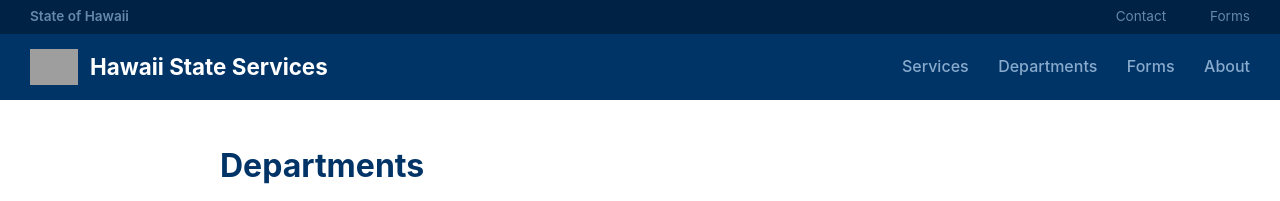
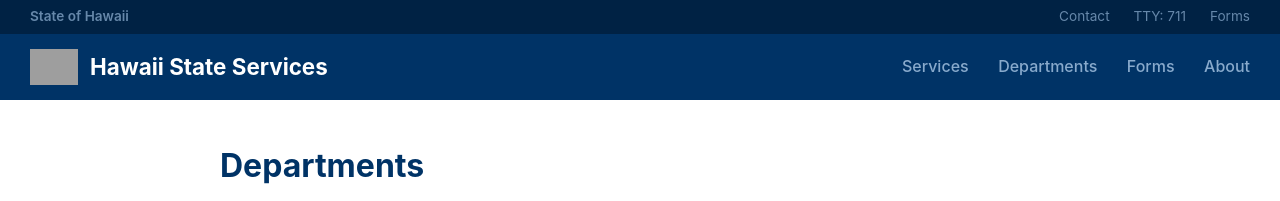
Before and after one commit to anabil25/hi-state-services, a Jekyll site: the page built from departments.html, in a window 1280 px wide and 900 px high. Shown: the top 201 px of the window. Built offline with Jekyll 4.4.1, drawn with Linux system fonts in a browser that asks for light colours; grey boxes are pictures that could not be loaded.

Commit message:
Fix: empty TTY anchor tags fail axe link-name rule (WCAG 2.4.4) (#77)
* Initial plan

* Fix accessibility: add discernible text to empty TTY links

Agent-Logs-Url: https://github.com/anabil25/hi-state-services/sessions/fc514100-7022-4c08-a080-bc410bd2b1db

Co-authored-by: anabil25 <128008677+anabil25@users.noreply.github.com>

---------

Co-authored-by: copilot-swe-agent[bot] <198982749+Copilot@users.noreply.github.com>
Co-authored-by: anabil25 <128008677+anabil25@users.noreply.github.com>

```diff
--- a/_includes/header.html
+++ b/_includes/header.html
@@ -3,7 +3,7 @@
     <span class="state-label">State of Hawaii</span>
     <nav class="utility-nav">
       <a href="/about/#contact">Contact</a>
-      <a href="" class="tty-link"></a>
+      <a href="tel:711" class="tty-link">TTY: 711</a>
       <a href="/forms/">Forms</a>
     </nav>
   </div>
--- a/about.html
+++ b/about.html
@@ -22,7 +22,7 @@ permalink: /about/
   <ul>
     <li><strong>Email:</strong> <a href="mailto:ets@hawaii.gov" style="color: #ccc;">ets@hawaii.gov</a></li>
     <li><strong>Phone:</strong> 808-586-6000</li>
-    <li><strong>TTY:</strong> <a href=""></a></li>
+    <li><strong>TTY:</strong> <a href="tel:711">711</a></li>
   </ul>
 </div>
 
@@ -97,7 +97,7 @@ permalink: /about/
 <br>
 
 <p><strong>General Information:</strong> <a href="tel:+18085864997">808-586-4997</a><br>
-<strong>TTY:</strong> <a href=""></a><br>
+<strong>TTY:</strong> <a href="tel:711">711</a><br>
 <strong>Fax:</strong> 808-586-4890<br>
 <strong>Email:</strong> <a href="mailto:ets@hawaii.gov" style="color: #ccc;">ets@hawaii.gov</a></p>
 
--- a/departments.html
+++ b/departments.html
@@ -108,7 +108,7 @@ permalink: /departments/
     <li>State data center operations</li>
   </ul>
   <p><strong>Location:</strong> 1177 Alakea Street, Honolulu, HI 96813<br>
-  <strong>Phone:</strong> <a href="tel:+18085866000">808-586-6000</a> | <strong>TTY:</strong> <a href=""></a></p>
+  <strong>Phone:</strong> <a href="tel:+18085866000">808-586-6000</a> | <strong>TTY:</strong> <a href="tel:711">711</a></p>
 </div>
 
 <hr>
```
